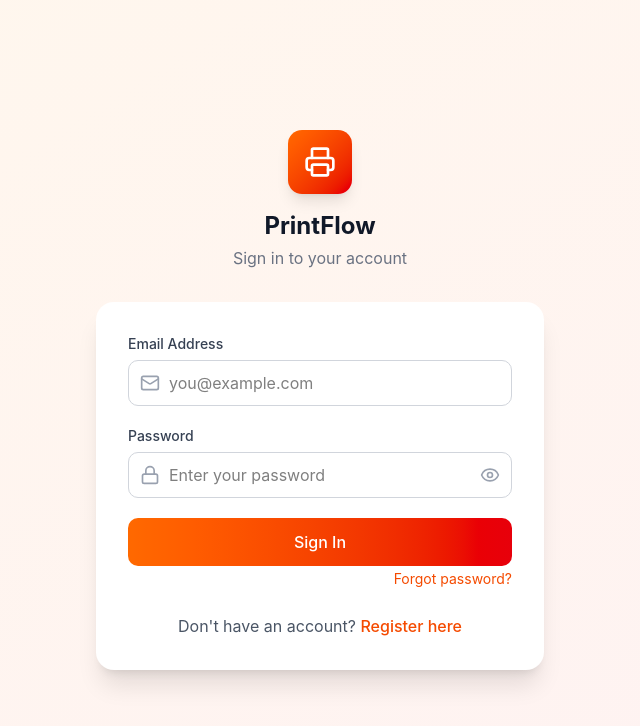
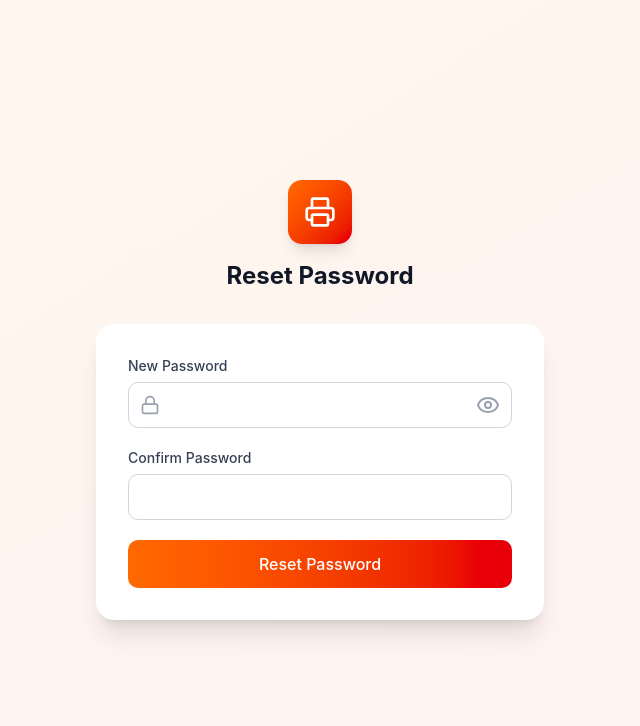
Before and after one commit to Eugene-misiko/print-flows-fronted, a React (Vite) app: page /reset-password/1 in a window 1280 px wide. Before the commit this address led to /login. Shown: the top 726 px of the page, without its empty margins (320-960 px from the left). Built offline with nearby package versions, Linux system fonts and the light colour scheme; no server answers.

Commit message:
configure out the password reset component

```diff
--- a/src/App.jsx
+++ b/src/App.jsx
@@ -75,7 +75,7 @@
         <Route path="/register" element={<UserRegister />} />
         <Route path="/accept-invitation/:token" element={<AcceptInvitation />} />
         <Route path="/forgot-password" element={<ForgotPassword />} />
-        <Route path="/reset-password" element={<ResetPassword />} />
+        <Route path="/reset-password/:token" element={<ResetPassword />} />
         <Route path="/mobile" element={<MobileSidebar />} />
         {/* PROTECTED ROUTES */}
         <Route
--- a/src/components/auth/ResetPassword.jsx
+++ b/src/components/auth/ResetPassword.jsx
@@ -1,5 +1,5 @@
 import React, { useState } from "react";
-import { useSearchParams, useNavigate } from "react-router-dom";
+import { useSearchParams, useNavigate,useParams } from "react-router-dom";
 import { authAPI } from "../../api/api";
 import toast from "react-hot-toast";
 import { Lock, Eye, EyeOff, Printer } from "lucide-react";
@@ -8,8 +8,9 @@
   const [params] = useSearchParams();
   const navigate = useNavigate();
 
-  const token= params.get("token");
-
+  const { token }= useParams();
+ console.log("TOKEN:", token);
+ console.log("PARAMS TOKEN:", token);
   const [form, setForm] = useState({
     password: "",
     password_confirm: "",
@@ -40,8 +41,8 @@
 
     await authAPI.confirmPasswordReset({
       token,
-        password: form.password,
-        password_confirm: form.password_confirm,
+      new_password: form.password,
+      new_password_confirm: form.password_confirm,
     });
 
     toast.success("Password reset successful");
@@ -57,7 +58,6 @@
     setIsLoading(false);
   }
 };
-
   return (
     <div className="min-h-screen bg-gradient-to-br from-orange-50 to-red-50 flex items-center justify-center p-4">
       <div className="w-full max-w-md">
```
Lines whose indentation alone changed are shown as unchanged.
